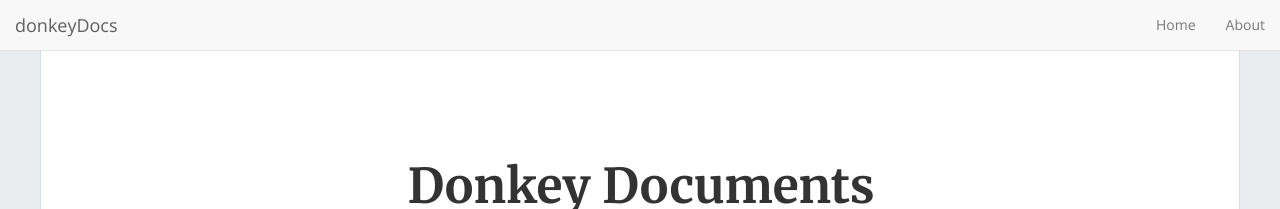
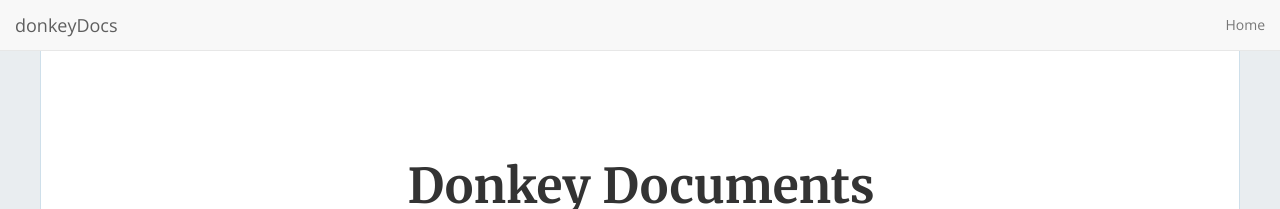
Before and after one commit to donkeyDocs/donkeyDocs.github.io, a Jekyll site: the page built from index.html, in a window 1280 px wide. Shown: the top 209 px of the page. Built offline with Jekyll 4.4.1, drawn with Linux system fonts in a browser that asks for light colours; nearby versions of some CDN libraries; the list of posts is cut into pages by our own code.

Commit message:
/ ‘_config.yml’

```diff
--- a/_config.yml
+++ b/_config.yml
@@ -39,4 +39,4 @@ enable_contact: false
 enable_nav: true
 nav_item:
   - { url: '/', text: 'Home' }
-  - { url: '/about', text: 'About' }
+#  - { url: '/about', text: 'About' }
```
